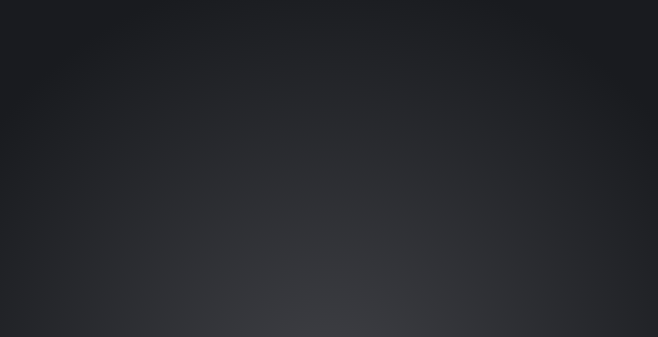
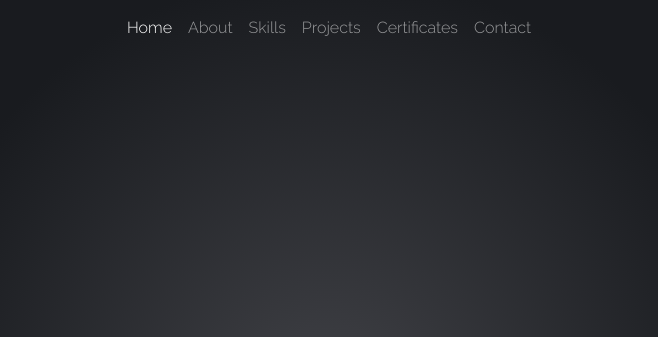
Before and after one commit to a-zhurakovska/portfolio, a plain HTML site: page index.html in a window 1280 px wide. Shown: the top 337 px of the page, without its empty margins (311-969 px from the left). Drawn offline with nearby package versions, Linux system fonts and the light colour scheme.

Commit message:
added navbar

```diff
--- a/form.js
+++ b/form.js
@@ -30,3 +30,15 @@ function showUserInfo(data) {
       console.log(json);
     });
 }
+
+var nav = document.querySelector("nav");
+
+window.addEventListener("scroll", changeNavBg);
+
+function changeNavBg() {
+  if (window.pageYOffset > 340) {
+    nav.classList.add("forNav");
+  } else {
+    nav.classList.remove("forNav");
+  }
+}
--- a/index.html
+++ b/index.html
@@ -14,6 +14,12 @@
       integrity="sha384-Zenh87qX5JnK2Jl0vWa8Ck2rdkQ2Bzep5IDxbcnCeuOxjzrPF/et3URy9Bv1WTRi"
       crossorigin="anonymous"
     />
+    <!-- JavaScript Bundle with Popper -->
+    <script
+      src="https://cdn.jsdelivr.net/npm/bootstrap@5.2.2/dist/js/bootstrap.bundle.min.js"
+      integrity="sha384-OERcA2EqjJCMA+/3y+gxIOqMEjwtxJY7qPCqsdltbNJuaOe923+mo//f6V8Qbsw3"
+      crossorigin="anonymous"
+    ></script>
     <script
       src="https://kit.fontawesome.com/d9bc670560.js"
       crossorigin="anonymous"
@@ -30,7 +36,60 @@
     <title>Zhurakovska's portfolio</title>
   </head>
   <body>
-    <div class="homepage">
+    <div class="navigation">
+      <nav class="navbar navbar-expand-md fixed-top navbar-dark">
+        <div class="container-fluid justify-content-end">
+          <button
+            class="navbar-toggler"
+            type="button"
+            data-bs-toggle="collapse"
+            data-bs-target="#navbarNav"
+            aria-controls="navbarNav"
+            aria-expanded="false"
+            aria-label="Toggle navigation"
+          >
+            <span class="navbar-toggler-icon"></span>
+          </button>
+          <div
+            class="collapse navbar-collapse justify-content-center"
+            id="navbarNav"
+          >
+            <ul class="navbar-nav text-center">
+              <li class="nav-item dropdown">
+                <a
+                  class="nav-link active"
+                  aria-current="page"
+                  href="/index.html"
+                  title="Homepage"
+                  >Home</a
+                >
+              </li>
+              <li class="nav-item dropdown">
+                <a class="nav-link" href="/#about" title="About me">About</a>
+              </li>
+              <li class="nav-item dropdown">
+                <a class="nav-link" href="/#skills" title="Skills">Skills</a>
+              </li>
+              <li class="nav-item dropdown">
+                <a class="nav-link" href="/#projects" title="Projects"
+                  >Projects</a
+                >
+              </li>
+              <li class="nav-item dropdown">
+                <a class="nav-link" href="/#certificates" title="Certificates"
+                  >Certificates</a
+                >
+              </li>
+              <li class="nav-item dropdown">
+                <a class="nav-link" href="/#contact" title="Contact">Contact</a>
+              </li>
+            </ul>
+          </div>
+        </div>
+      </nav>
+    </div>
+
+    <div class="homepage" id="homepage">
       <h2 class="who">I AM</h2>
       <h1>ANASTASIIA ZHURAKOVSKA</h1>
       <h2 class="occupation">
@@ -40,7 +99,7 @@
       </h2>
     </div>
 
-    <div class="about">
+    <div class="about" id="about">
       <div class="row">
         <div class="col-md-6 aboutMe d-flex flex-column align-self-md-center">
           <h3 class="mb-5">About me</h3>
@@ -61,7 +120,7 @@
           />
         </div>
 
-        <div class="skills">
+        <div class="skills" id="skills">
           <h3>Skills</h3>
           <div class="row text-sm-center text-start p-md-2">
             <div class="col-md-3">HTML/CSS</div>
@@ -79,7 +138,7 @@
       </div>
     </div>
 
-    <div class="projects">
+    <div class="projects" id="projects">
       <h3 class="text-center p-5">PROJECTS</h3>
 
       <div class="row m-5">
@@ -129,7 +188,7 @@
       </div>
     </div>
 
-    <div class="certificates">
+    <div class="certificates" id="certificates">
       <h3 class="text-center p-5 mt-3">CERTIFICATES</h3>
       <div class="row m-4 text-center p-2">
         <div class="col-6 cetfificate col-sm-3">
@@ -183,7 +242,7 @@
       </div>
     </div>
 
-    <div class="contact row flex-column-reverse flex-lg-row">
+    <div class="contact row flex-column-reverse flex-lg-row" id="contact">
       <div class="col-12 col-lg-1 d-flex align-self-center">
         <div class="col row-md text-center m-5">
           <a
--- a/styles/app.css
+++ b/styles/app.css
@@ -14,9 +14,15 @@ body {
   color: var(--default-text-color);
 }
 
+.forNav {
+  background-color: #000000e5;
+  box-shadow: 11px 0px 13px 5px #000000;
+  color: #dddddd;
+}
+
 .homepage {
   background: var(--background-gradient);
-  padding: 340px 0px;
+  padding: 350px 0px;
   text-align: center;
 }
 
```
